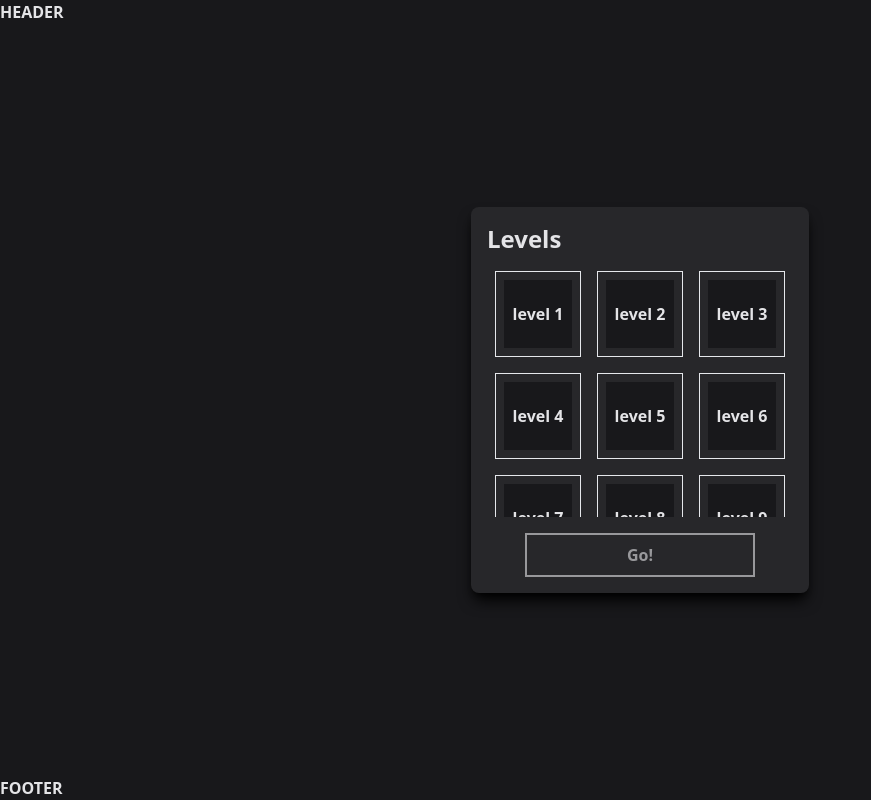
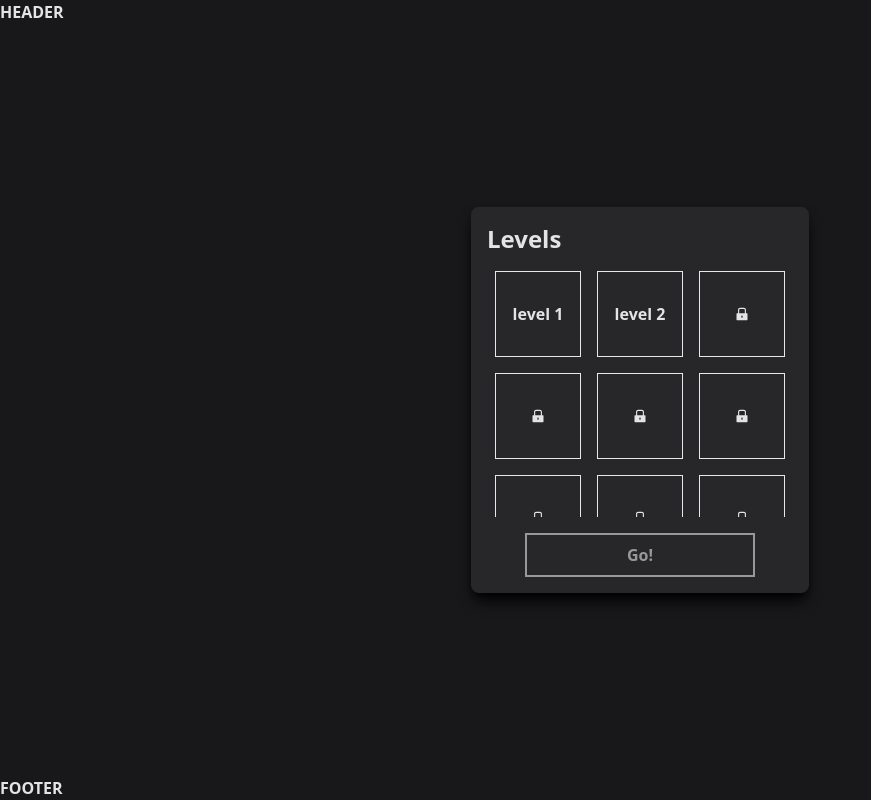
Before and after one commit to Agusdben/labyrinth-react-ts, a React (Vite) app: page /menu/levels in a window 1280 px wide. Shown: the whole page, without its empty margins (0-871 px from the left). Built offline with nearby package versions, Linux system fonts and the light colour scheme.

Commit message:
added blocked levels

```diff
--- a/src/pages/Levels/index.tsx
+++ b/src/pages/Levels/index.tsx
@@ -5,6 +5,7 @@ import PageSection from '../../components/PageSection'
 import Title from '../../components/Title'
 import MenuButton from '../../components/MenuButtons'
 import { useState } from 'react'
+import { AiFillLock } from 'react-icons/ai'
 
 const Levels = () => {
   const [levelSelected, setLevelSelected] = useState<number>(-1)
@@ -20,22 +21,31 @@ const Levels = () => {
       <Title>Levels</Title>
       <WindowContainer>
         <ul className='flex-1 grid grid-cols-3 gap-4 overflow-y-auto px-2'>
-          {LEVELS.map((l, index) => (
+          {LEVELS.map(l => {
+            const isBlocked = l.level > 2
+            const isLevelSelected = l.level === levelSelected
+            return (
               <li className='border grid p-2 aspect-square' key={l.level}>
                 <button
                   className={`${
-                  index + 1 === levelSelected
-                    ? 'bg-zinc-200 text-zinc-900'
-                    : 'bg-zinc-900 text-zinc-200' // plus one because first level is 1
+                    isLevelSelected ? 'bg-zinc-200 text-zinc-900' : ''
                   } `}
-                onClick={handleLevelSelected(l.level)}
+                  disabled={isBlocked}
+                  onClick={
+                    !isBlocked ? handleLevelSelected(l.level) : undefined
+                  }
                 >
+                  {isBlocked ? (
+                    <AiFillLock className='w-full' />
+                  ) : (
                     <p>
                       level <span>{l.level}</span>
                     </p>
+                  )}
                 </button>
               </li>
-          ))}
+            )
+          })}
         </ul>
         <MenuButton
           disabled={levelSelected < 1}
```
Lines whose indentation alone changed are shown as unchanged.
